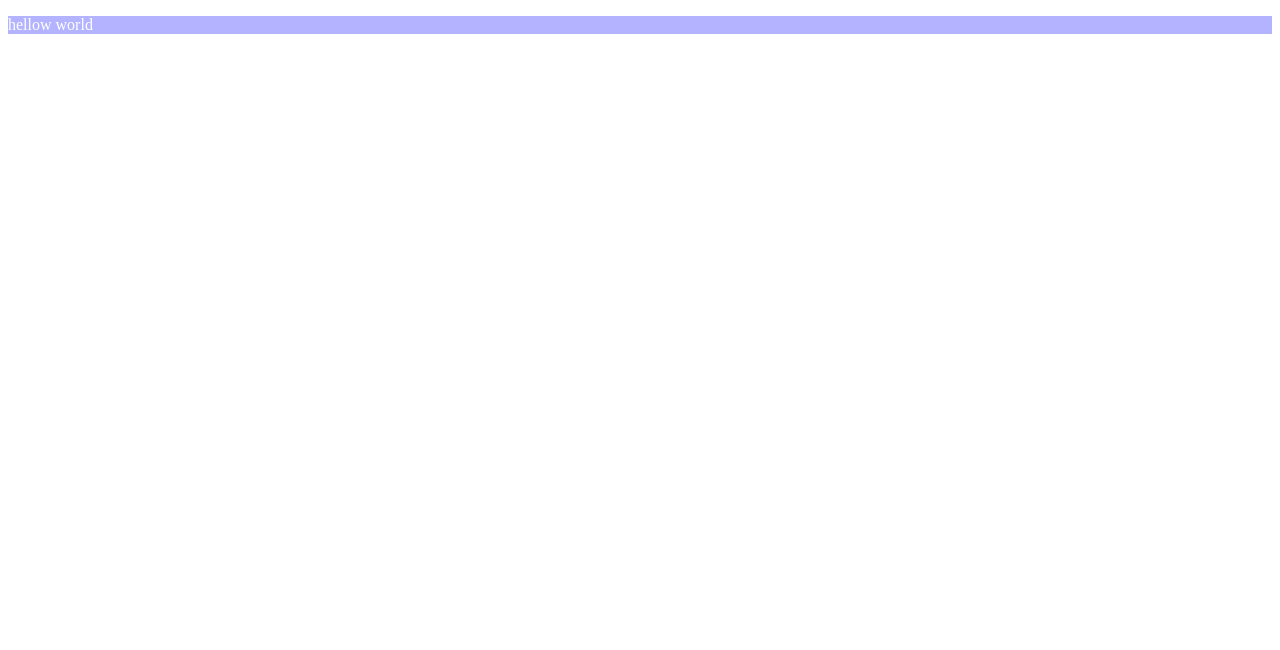
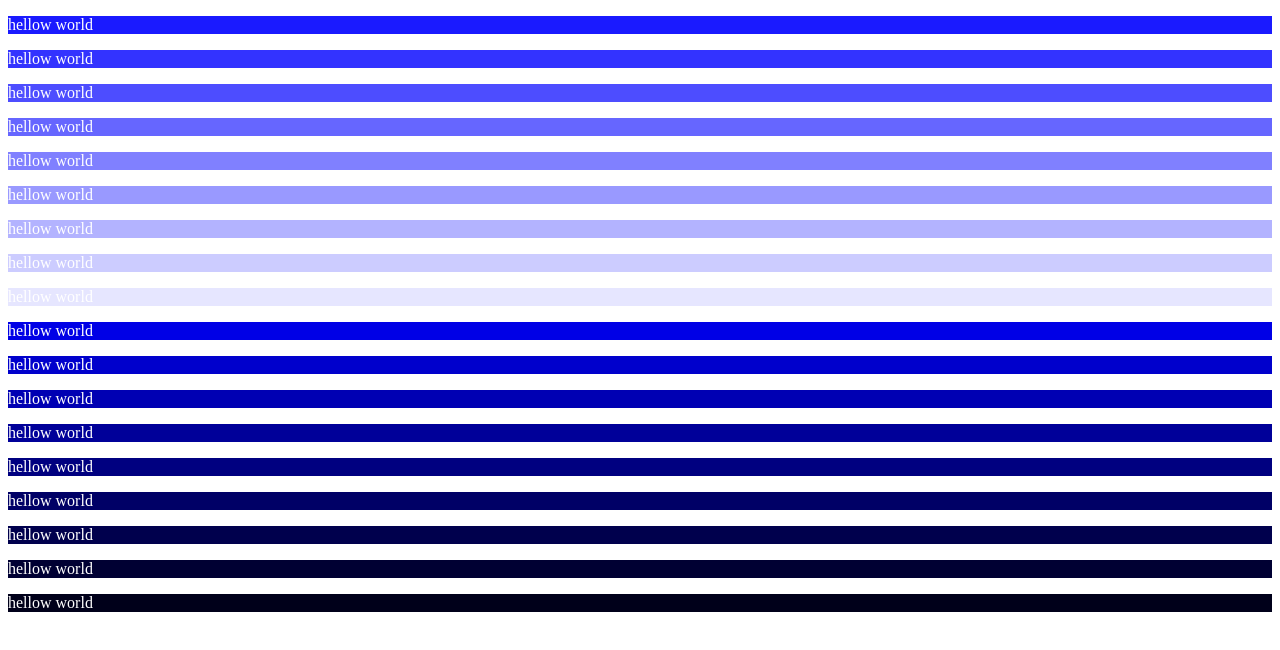
Before and after one commit to JKCSS-CSS-Framework/JKCSS-utility-First, a plain HTML site: page index.html in a window 1280 px wide. Drawn offline with Linux system fonts and the light colour scheme.

Commit message:
Update index.html
Co-Authored-By: JehanKandy  <jehankandy@gmail.com>
Co-Authored-By: Anupa Gamage <125038143+anupa1998@users.noreply.github.com>

```diff
--- a/index.html
+++ b/index.html
@@ -7,8 +7,24 @@
     <link rel="stylesheet" href="SCSS/styles.css">
 </head>
 <body>
-    <div class="bg-black text-blue">
-        <p class="bg-blue-light-7 text-white">hellow world</p>
-    </div>
+    <p class="bg-blue-light-1 text-white">hellow world</p>
+    <p class="bg-blue-light-2 text-white">hellow world</p>
+    <p class="bg-blue-light-3 text-white">hellow world</p>
+    <p class="bg-blue-light-4 text-white">hellow world</p>
+    <p class="bg-blue-light-5 text-white">hellow world</p>
+    <p class="bg-blue-light-6 text-white">hellow world</p>
+    <p class="bg-blue-light-7 text-white">hellow world</p>
+    <p class="bg-blue-light-8 text-white">hellow world</p>
+    <p class="bg-blue-light-9 text-white">hellow world</p>
+
+    <p class="bg-blue-dark-1 text-white">hellow world</p>
+    <p class="bg-blue-dark-2 text-white">hellow world</p>
+    <p class="bg-blue-dark-3 text-white">hellow world</p>
+    <p class="bg-blue-dark-4 text-white">hellow world</p>
+    <p class="bg-blue-dark-5 text-white">hellow world</p>
+    <p class="bg-blue-dark-6 text-white">hellow world</p>
+    <p class="bg-blue-dark-7 text-white">hellow world</p>
+    <p class="bg-blue-dark-8 text-white">hellow world</p>
+    <p class="bg-blue-dark-9 text-white">hellow world</p>
 </body>
 </html>
```
